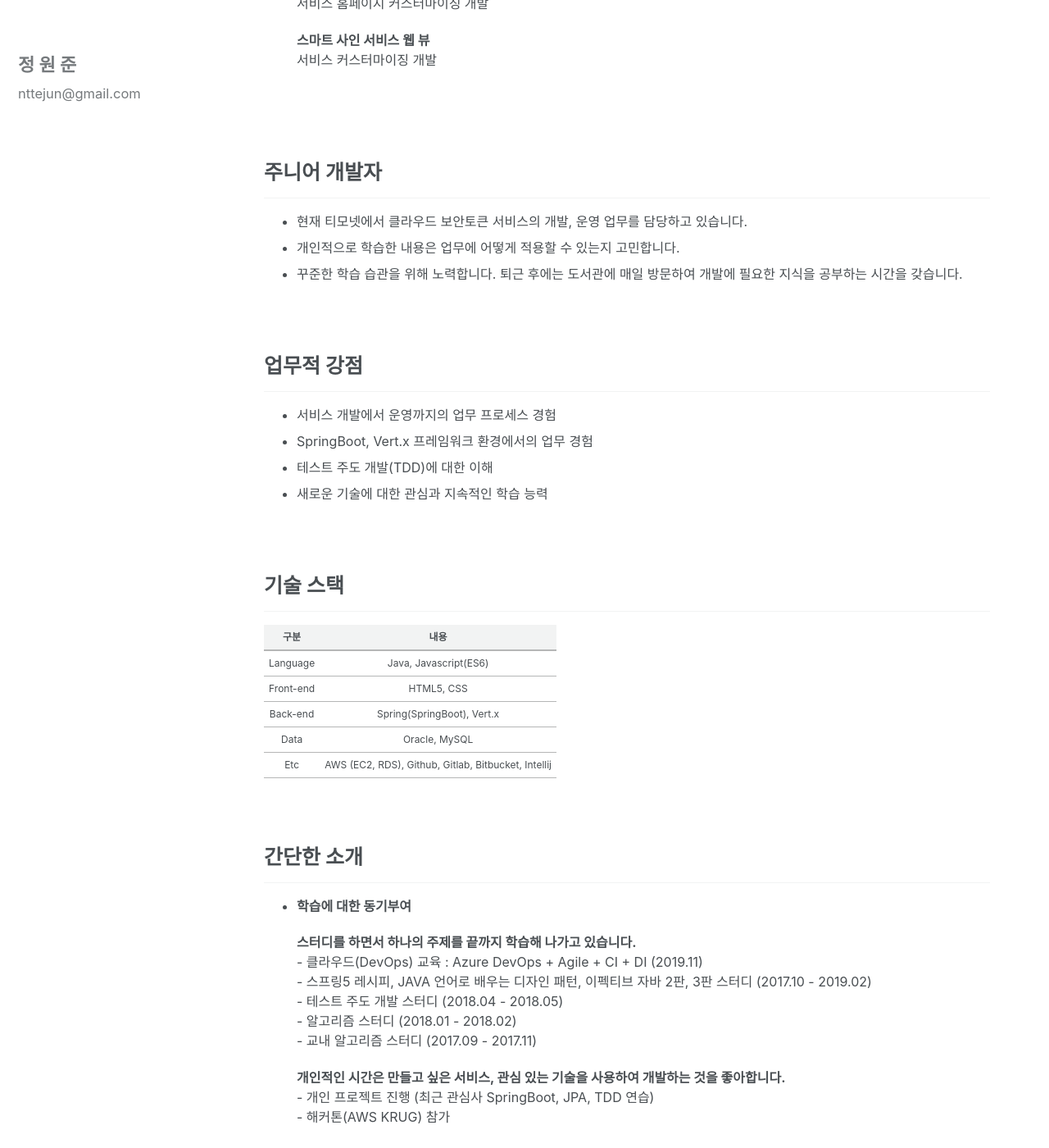
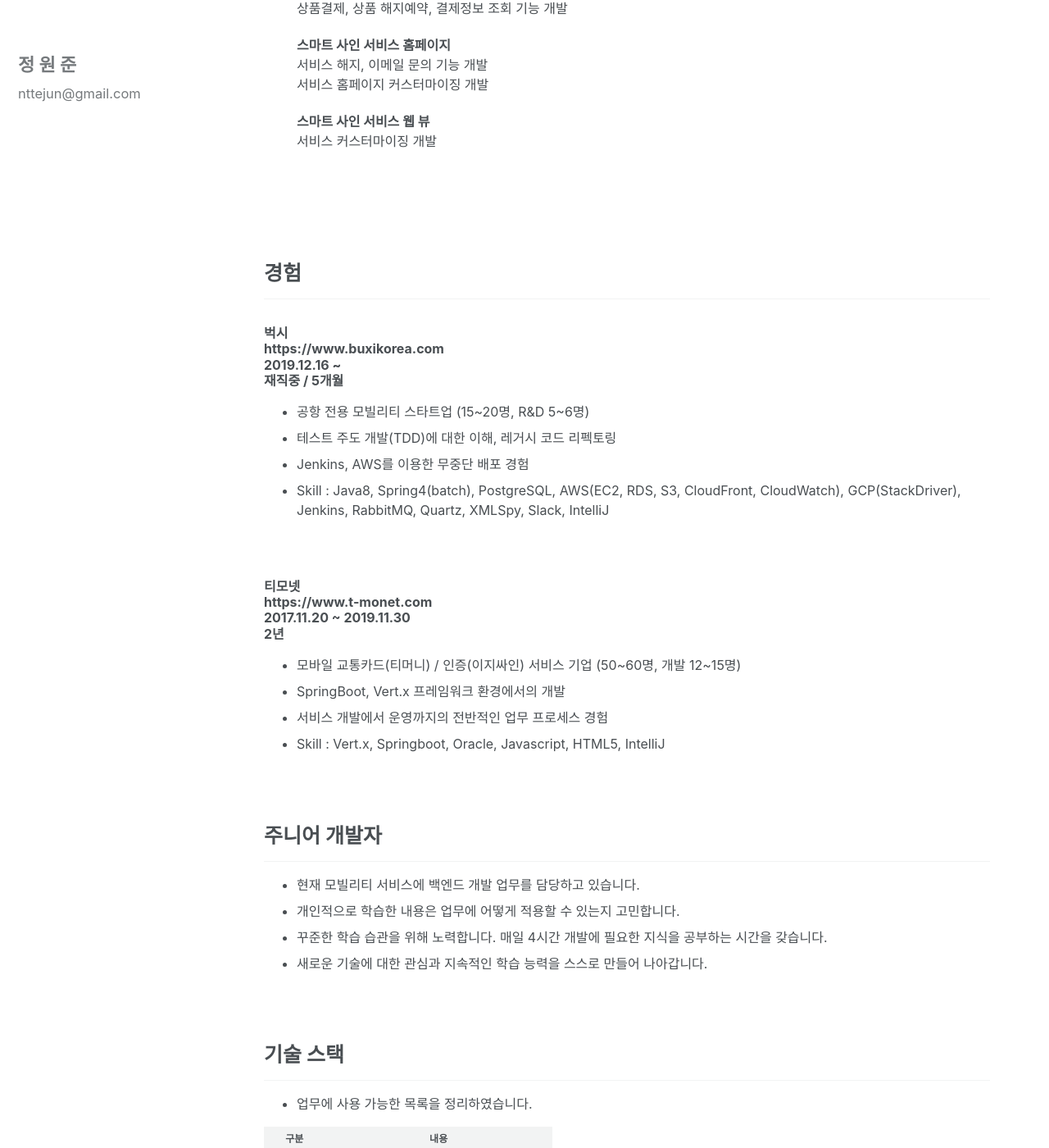
Before and after one commit to nttejun/nttejun.github.io, a Jekyll site: the page built from _posts/2019-04-28-portfolio.md, in a window 1280 px wide and 1400 px high, scrolled down 1622 px. Shown: the whole window at 82% size. Built offline with Jekyll 4.4.1, drawn with Linux system fonts in a browser that asks for light colours; cached includes are drawn as plain includes; nearby versions of some CDN libraries; some of the changed text lies outside the part shown.

Commit message:
Updated portfolio 2020.04.15

```diff
--- a/_posts/2019-04-28-portfolio.md
+++ b/_posts/2019-04-28-portfolio.md
@@ -8,36 +9,41 @@
 <h1>경력 & 프로젝트</h1>
 ---
 
-<h3>티모넷 - 2년<br>
-Software Engineer</h3>
+<h3>벅시 - 5개월<br>
+R&D Team Software Engineer</h3>
+
+-  <b>2019.12.16 ~ 현재 업무</b><br>
+<b>모빌리티 서비스 개발 업무</b>
+
+    <p>
+    <b>Spring 기반 기능 개발</b><br>
+    B2B 예약 서비스 기능 개발
+    </p>
 
 <br>
 
+<h3>티모넷 - 2년<br>
+서비스 개발팀 서버 개발자</h3>
+
 -  <b>2018.10 ~ 2019.11.30</b><br>
-<b>클라우드 보안토큰 서비스 운영 업무</b>
+<b>클라우드 보안토큰 서비스 운영 및 유지보수 업무</b>
 
     <p>
     <b>Vert.x 기반 기능 개발</b><br>
-    SMS 휴대폰본인인증<br>
-        - KG 모빌리언스 모듈을 이용하여 휴대폰본인인증 개발<br>
-    데이터 변조, 복조 기능<br>
-        - PKCS#5 키 유도 함수(PBKDF2)를 사용하여 생성된 키 값으로 XOR 연산을 이용한 데이터 변조, 복조
+    SMS 휴대폰본인인증 : KG 모빌리언스 모듈을 이용하여 휴대폰본인인증 개발<br>
+    데이터 변조, 복조 기능 : PKCS#5 키 유도 함수(PBKDF2)를 사용하여 생성된 키 값으로 XOR 연산을 이용한 데이터 변조, 복조
     </p>
 
     <p>
     <b>SpringBoot 기반 백엔드 유지보수</b><br>
-    결제배치 모듈<br>
-        - 신용카드, 휴대폰 자동결제 및 자동결제 해지 기능 수정<br>
-    백오피스 관리자 통계배치 모듈<br>
-        - 일별 누적 통계항목 추가
+    결제배치 : 신용카드, 휴대폰 자동결제 및 자동결제 해지 기능 수정<br>
+    백오피스 통계배치 : 일별 누적항목에 대한 통계 추가 개발
     </p>
 
     <p>
     <b>Vert.x 기반 백엔드 유지보수</b><br>
-    백오피스 관리자 모듈<br>
-        - 관리자 메뉴 사업팀 요청사항 수정<br>
-    앱 위변조 모듈<br>
-        - 앱 위변조 서버 HTTPS 통신 추가
+    백오피스 관리자 : 관리자 메뉴 수정<br>
+    앱 위변조 : 앱 위변조 서버 HTTPS 통신 추가
     </p>
 
     <p>
@@ -94,25 +100,47 @@
     <br>
 
 <br>
+<br>
 
-<h1> 주니어 개발자</h1>
+<h1>경험</h1>
 ---
 
- - 현재 티모넷에서 클라우드 보안토큰 서비스의 개발, 운영 업무를 담당하고 있습니다.
- - 개인적으로 학습한 내용은 업무에 어떻게 적용할 수 있는지 고민합니다.
- - 꾸준한 학습 습관을 위해 노력합니다. 퇴근 후에는 도서관에 매일 방문하여 개발에 필요한 지식을 공부하는 시간을 갖습니다.
+<h3>
+벅시<br>
+<span onclick="location.href='https://www.buxikorea.com'">https://www.buxikorea.com</span><br>
+2019.12.16 ~<br>
+재직중 / 5개월<br>
+</h3>
 
+  - 공항 전용 모빌리티 스타트업 (15~20명, R&D 5~6명)
+  - 테스트 주도 개발(TDD)에 대한 이해, 레거시 코드 리펙토링
+  - Jenkins, AWS를 이용한 무중단 배포 경험
+  - Skill : Java8, Spring4(batch), PostgreSQL, AWS(EC2, RDS, S3, CloudFront, CloudWatch), GCP(StackDriver), Jenkins, RabbitMQ, Quartz, XMLSpy, Slack, IntelliJ
+
+<br>
+
+<h3>
+티모넷<br>
+<span onclick="location.href='https://www.t-monet.com'">https://www.t-monet.com</span><br>
+2017.11.20 ~ 2019.11.30<br>
+2년<br>
+</h3>
+
+  - 모바일 교통카드(티머니) / 인증(이지싸인) 서비스 기업 (50~60명, 개발 12~15명)
+  - SpringBoot, Vert.x 프레임워크 환경에서의 개발
+  - 서비스 개발에서 운영까지의 전반적인 업무 프로세스 경험
+  - Skill : Vert.x, Springboot, Oracle, Javascript, HTML5, IntelliJ
 
 <br>
 <br>
 
-<h1>업무적 강점</h1>
+<h1>주니어 개발자</h1>
 ---
 
- - 서비스 개발에서 운영까지의 업무 프로세스 경험
- - SpringBoot, Vert.x 프레임워크 환경에서의 업무 경험
- - 테스트 주도 개발(TDD)에 대한 이해
- - 새로운 기술에 대한 관심과 지속적인 학습 능력
+ - 현재 모빌리티 서비스에 백엔드 개발 업무를 담당하고 있습니다.
+ - 개인적으로 학습한 내용은 업무에 어떻게 적용할 수 있는지 고민합니다.
+ - 꾸준한 학습 습관을 위해 노력합니다. 매일 4시간 개발에 필요한 지식을 공부하는 시간을 갖습니다.
+ - 새로운 기술에 대한 관심과 지속적인 학습 능력을 스스로 만들어 나아갑니다.
 
 <br>
 <br>
@@ -120,13 +148,16 @@
 <h1>기술 스택</h1>
 ---
 
+- 업무에 사용 가능한 목록을 정리하였습니다.
+
 | 구분 | 내용 |
 | :----: | :----: |
 | Language | Java, Javascript(ES6) |
 | Front-end | HTML5, CSS |
-| Back-end | Spring(SpringBoot), Vert.x |
-| Data | Oracle, MySQL |
-| Etc | AWS (EC2, RDS), Github, Gitlab, Bitbucket, Intellij |
+| Back-end | Spring, SpringBoot, Vert.x |
+| Data | PostgreSQL, Oracle, MySQL |
+| Cloud Infra | AWS(EC2, RDS, S3), GCP(StackDriver) |
+| Etc | Jenkins, Github, Gitlab, Bitbucket, Intellij, Slack |
 
 <br>
 <br>
@@ -139,7 +170,7 @@
 
     <p>
         <b>스터디를 하면서 하나의 주제를 끝까지 학습해 나가고 있습니다.</b><br>
-        - 클라우드(DevOps) 교육 : Azure DevOps + Agile + CI + DI (2019.11)<br>
+        - <span onclick="location.href='https://github.com/nttejun/DevOpsKoreaHOL/blob/master/articles/index.md'">클라우드(DevOps) 교육</span> : Azure DevOps + Agile + CI + DI (2019.11)<br>
         - 스프링5 레시피, JAVA 언어로 배우는 디자인 패턴, 이펙티브 자바 2판, 3판 스터디 (2017.10 - 2019.02) <br>
         - 테스트 주도 개발 스터디 (2018.04 - 2018.05)<br>
         - 알고리즘 스터디 (2018.01 - 2018.02)<br>
@@ -166,16 +197,21 @@
 <h1>개인 프로젝트</h1>
 ---
 
+<b>Animal Forest</b><br>
+개발기간 : 2020.04 - 진행중<br>
+게임에 필요한 정보를 크롤링하여 동물의 숲 게임 도감 서비스를 개발하고 있습니
+<br>
+
 <b>Starter</b><br>
 개발기간 : 2018.09 - 2018.10<br>
-Spring boot 기반의 AWS EC2, AWS RDS(MySQL) 사용하여 게시판 API 개발
+SpringBoot, AWS (EC2, RDS MySQL) 사용하여 게시판 API 개발
 <br>
-<br>
+
 <b>AWS 상담챗봇</b><br>
 개발기간 : 2018.07.20 - 2018.07.21<br>
 Spring 기반의 AWS 상담 챗봇 개발 (개발 인원 - 3명)
 <br>
-<br>
+
 <b>[WhatMenu](https://youtu.be/eAeVGDenO10)</b><br>
 개발기간 : 2017.03 - 2017.06<br>
 개발자가 음식점 간판 사진을 찍으면 Google Vision, OpenCV 이용하여 음식점 정보를 제공하는 웹 서비스 개발 (개발 인원 - 4명)
@@ -195,4 +231,4 @@
 <br>
 <b>링크</b><br>
 https://github.com/nttejun<br>
-https://wjjeong.tistory.com/ (https://wjun.tistory.com/)
+https://wjjeong.tistory.com
```
Also changed, not shown: other parts of _posts/2019-04-28-portfolio.md (+3 -2 lines).
